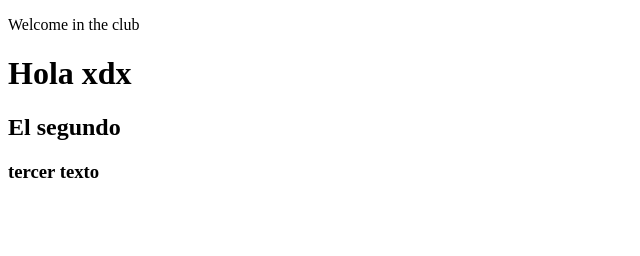
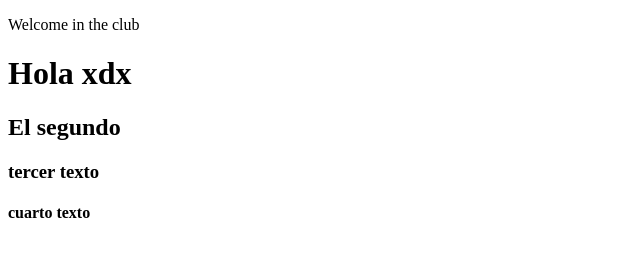
Before and after one commit to medaligaes/cesca_proyecto, a plain HTML site: page index.html in a window 1280 px wide. Shown: the full height of the page, 0-640 px from the left. Drawn offline with Linux system fonts and the light colour scheme.

Commit message:
mi cambio medali

```diff
--- a/index.html
+++ b/index.html
@@ -11,5 +11,6 @@
    <h1>Hola xdx</h1>
     <h2>El segundo</h2>
     <h3>tercer texto</h3>
+    <h4>cuarto texto</h4>
    </body>
 </html>
```
